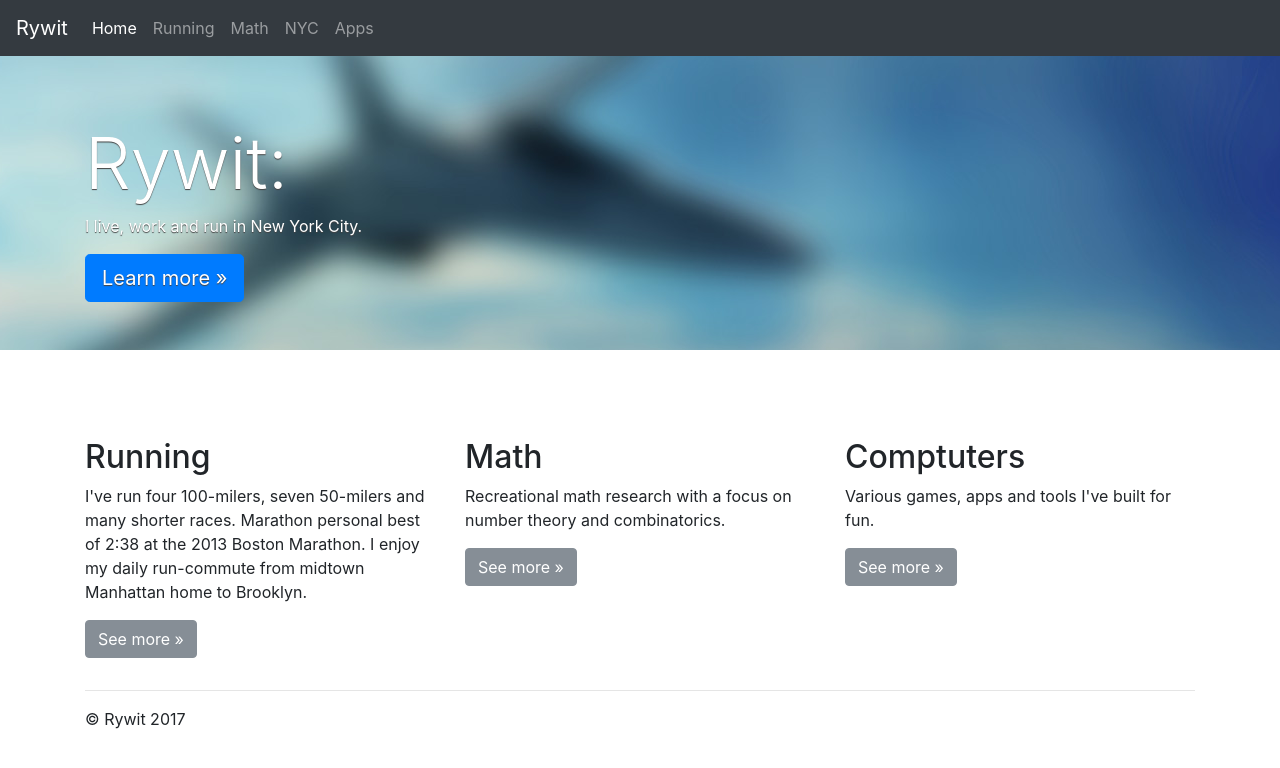
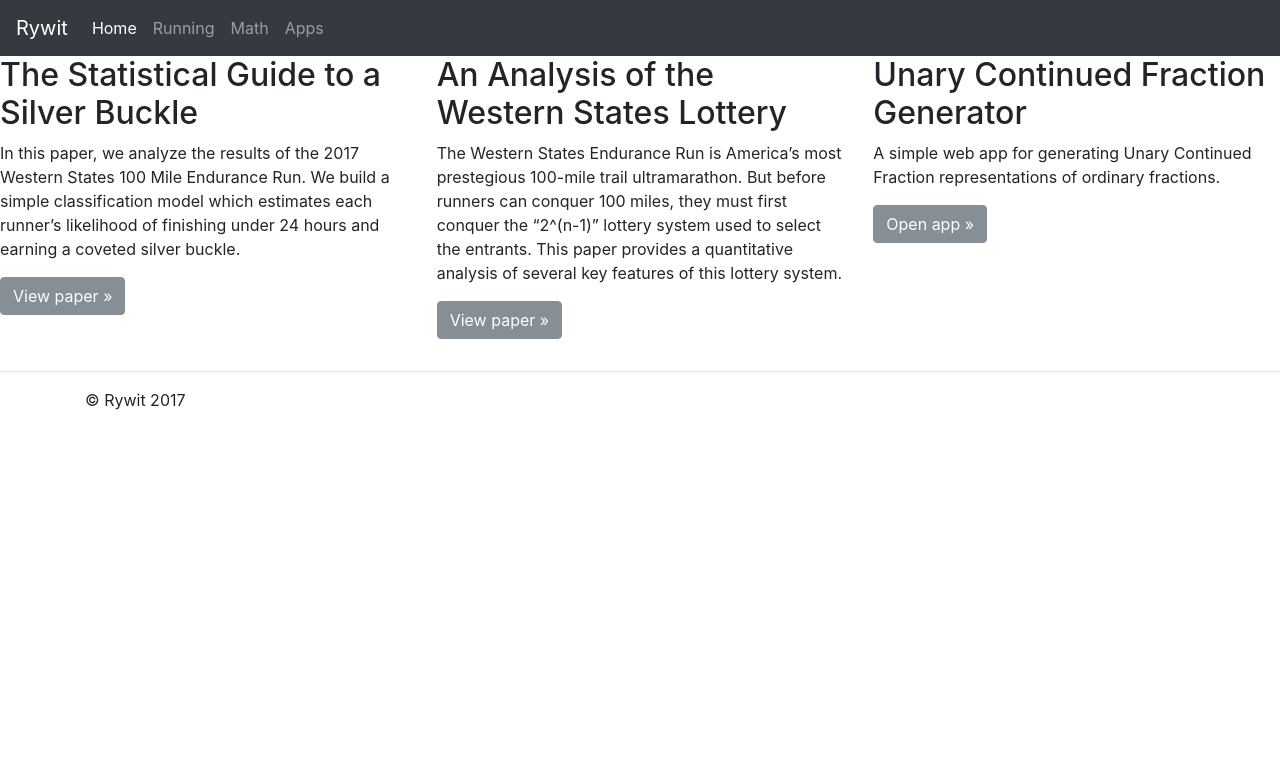
Before and after one commit to rywit/rywit.com, a plain HTML site: page index.html in a window 1280 px wide. Drawn offline with nearby package versions, Linux system fonts and the light colour scheme.

Commit message:
Simplifying homepage.

```diff
--- a/css/rywit.css
+++ b/css/rywit.css
@@ -3,21 +3,6 @@ body {
   padding-top: 3.5rem;
 }
 
-/* Jumbotron background */
-.bg {
-  background: url('../img/bg_blueplane.jpg') no-repeat center center;
-  position: fixed;
-  width: 100%;
-  height: 350px; /*same height as jumbotron */
-  top:0;
-  left:0;
-  z-index: -1;
+.container {
+  margin-top: 10px;
 }
-
-/* Jumbotron styling */
-.jumbotron {
-  height: 350px;
-  color: white;
-  text-shadow: #444 0 1px 1px;
-  background:transparent;
-}
--- a/index.html
+++ b/index.html
@@ -29,13 +29,10 @@
             <a class="nav-link" href="index.html">Home <span class="sr-only">(current)</a>
           </li>
           <li class="nav-item">
-            <a class="nav-link" href="running.html">Running</span></a>
+            <a class="nav-link" href="#">Running</span></a>
           </li>
           <li class="nav-item">
             <a class="nav-link" href="#">Math</a>
-          </li>
-          <li class="nav-item">
-            <a class="nav-link" href="#">NYC</a>
           </li>
           <li class="nav-item">
             <a class="nav-link" href="#">Apps</a>
@@ -46,33 +43,23 @@
 
     <main role="main">
 
-      <div class="bg"></div>
-      <!-- Main jumbotron for a primary marketing message or call to action -->
-      <div class="jumbotron">
-        <div class="container">
-          <h1 class="display-3">Rywit:</h1>
-          <p>I live, work and run in New York City.</p>
-          <p><a class="btn btn-primary btn-lg" href="#" role="button">Learn more &raquo;</a></p>
-        </div>
-      </div>
-
-      <div class="container">
+      <div class="">
         <!-- Example row of columns -->
         <div class="row">
           <div class="col-md-4">
-            <h2>Running</h2>
-            <p>I've run four 100-milers, seven 50-milers and many shorter races. Marathon personal best of 2:38 at the 2013 Boston Marathon. I enjoy my daily run-commute from midtown Manhattan home to Brooklyn. </p>
-            <p><a class="btn btn-secondary" href="running.html" role="button">See more &raquo;</a></p>
+            <h2>The Statistical Guide to a Silver Buckle</h2>
+            <p>In this paper, we analyze the results of the 2017 Western States 100 Mile Endurance Run.  We build a simple classification model which estimates each runner’s likelihood of finishing under 24 hours and earning a coveted silver buckle. </p>
+            <p><a class="btn btn-secondary" href="docs/Witko2017SplitAnalysis.pdf" role="button">View paper &raquo;</a></p>
           </div>
           <div class="col-md-4">
-            <h2>Math</h2>
-            <p>Recreational math research with a focus on number theory and combinatorics. </p>
-            <p><a class="btn btn-secondary" href="math.html" role="button">See more &raquo;</a></p>
+            <h2>An Analysis of the Western States Lottery</h2>
+            <p>The Western States Endurance Run is America’s most prestegious 100-mile trail ultramarathon. But before runners can conquer 100 miles, they must first conquer the “2^(n-1)” lottery system used to select the entrants. This paper provides a quantitative analysis of several key features of this lottery system. </p>
+            <p><a class="btn btn-secondary" href="docs/WesternStatesLotteryAnalysis.pdf" role="button">View paper &raquo;</a></p>
           </div>
           <div class="col-md-4">
-            <h2>Comptuters</h2>
-            <p>Various games, apps and tools I've built for fun. </p>
-            <p><a class="btn btn-secondary" href="computers.html" role="button">See more &raquo;</a></p>
+            <h2>Unary Continued Fraction Generator</h2>
+            <p>A simple web app for generating Unary Continued Fraction representations of ordinary fractions. </p>
+            <p><a class="btn btn-secondary" href="math/continuedfrac.html" role="button">Open app &raquo;</a></p>
           </div>
         </div>
 
```
Also changed, not shown: running.html (+1 -1 lines), math/continuedfrac.html (renamed from continuedfrac.html).
